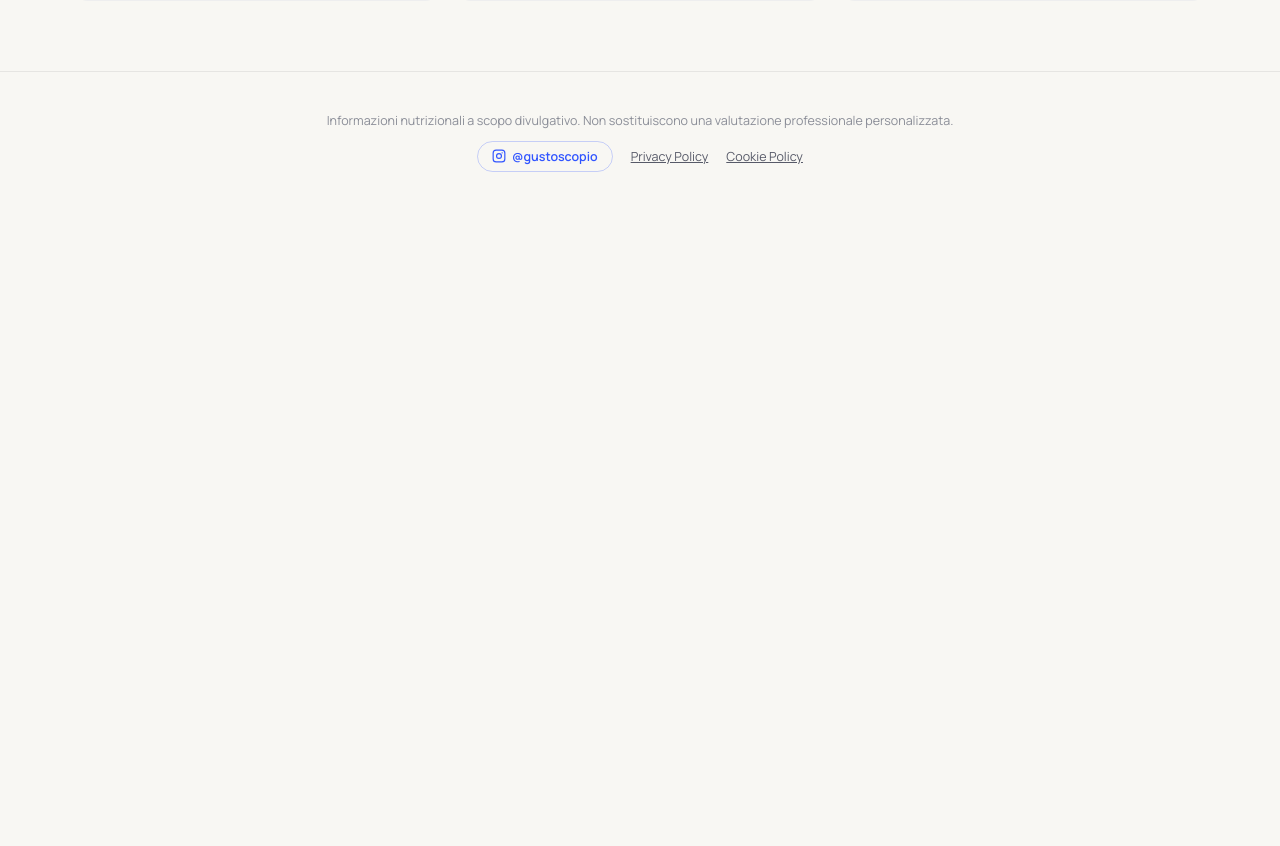
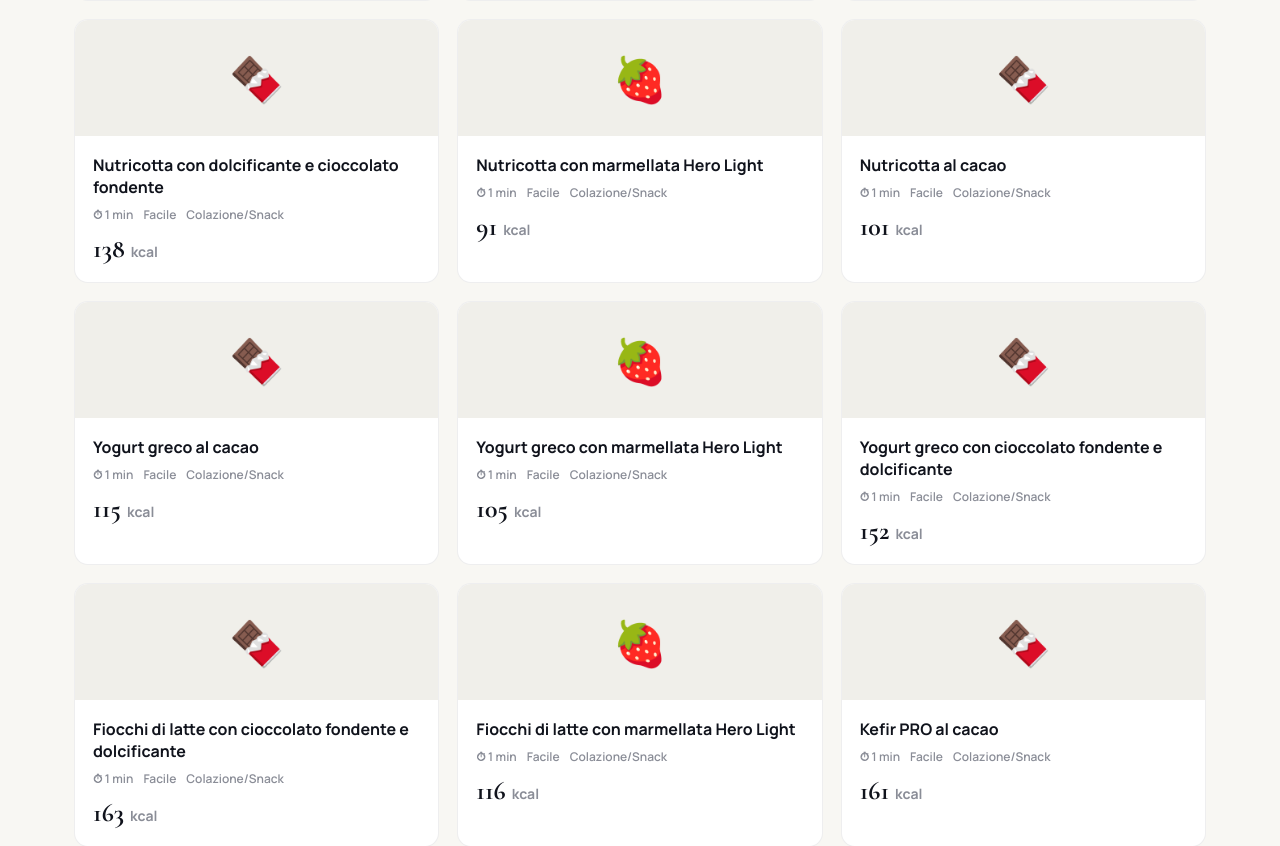
Before and after one commit to davidepalu94/gustoscopio, a React (Vite) app: page /ricette in a window 1280 px wide. Shown: the part 8443-9289 px from the top of the page. Before the commit the page ends 8655 px from the top, so only its background shows below. Built offline with nearby package versions, Linux system fonts and the light colour scheme.

Commit message:
Add files via upload

```diff
--- a/src/foods.js
+++ b/src/foods.js
@@ -229,6 +229,9 @@ export const FOODS = [
   { id: 'chef-select-pizza-margherita-protein', name: 'Pizza Margherita High Protein (Chef Select)', emoji: '🍕', kcal: 163, protein: 15.8, carbs: 13.4, fat: 4.1, fiber: 3, category: 'Cereali & derivati' },
   { id: 'gelatelli-gelato-proteico-cioccolato', name: 'Gelato Proteico al Cioccolato (Gelatelli)', emoji: '🍫', kcal: 157, protein: 7.8, carbs: 19.6, fat: 4.2, fiber: 4.7, category: 'Dolci & snack' },
   { id: 'base-pinsa-di-marco', name: 'Base per pinsa (Di Marco)', emoji: '🍕', kcal: 230, protein: 10.2, carbs: 41, fat: 2.4, fiber: 2, category: 'Cereali & derivati' },
+  { id: 'marmellata-light', name: 'Marmellata Hero Light', emoji: '🍯', kcal: 42, protein: 0.4, carbs: 9.5, fat: 0.2, fiber: 1, category: 'Dolci & snack' },
+  { id: 'dolcificante', name: 'Dolcificante (senza calorie)', emoji: '🥄', kcal: 8, protein: 0, carbs: 2, fat: 0, fiber: 0, category: 'Condimenti' },
+  { id: 'cacao-amaro', name: 'Cacao amaro in polvere', emoji: '🍫', kcal: 228, protein: 19.6, carbs: 11.5, fat: 13.7, fiber: 33, category: 'Dolci & snack' },
 ];
 
 export function calc(food, grams) {
--- a/src/recipes.js
+++ b/src/recipes.js
@@ -1844,6 +1844,196 @@ export const RECIPES = [
     steps: [
       'Versa lo yogurt in una ciotola.',
       'Completa con le noci sopra.',
+    ],
+  },
+  {
+    id: 'nutricotta-dolcificante-cioccolato',
+    name: 'Nutricotta con dolcificante e cioccolato fondente',
+    emoji: '🍫',
+    description: 'Idea veloce per rendere la ricotta proteica più golosa, senza aggiungere zuccheri.',
+    category: 'Colazione/Snack',
+    tags: ['veloce', 'proteico'],
+    time: 1,
+    difficulty: 'Facile',
+    baseServings: 1,
+    ingredients: [
+      { foodId: 'ricotta-proteica-lidl', grams: 150 },
+      { foodId: 'dolcificante', grams: 2 },
+      { foodId: 'cioccolato', grams: 10 },
+    ],
+    steps: [
+      'Mescola la Nutricotta con il dolcificante.',
+      'Completa con il cioccolato fondente a scaglie o pezzetti.',
+    ],
+  },
+  {
+    id: 'nutricotta-marmellata-light',
+    name: 'Nutricotta con marmellata Hero Light',
+    emoji: '🍓',
+    description: 'Il classico abbinamento dolce, in versione a basso contenuto di zuccheri.',
+    category: 'Colazione/Snack',
+    tags: ['veloce', 'proteico'],
+    time: 1,
+    difficulty: 'Facile',
+    baseServings: 1,
+    ingredients: [
+      { foodId: 'ricotta-proteica-lidl', grams: 150 },
+      { foodId: 'marmellata-light', grams: 20 },
+    ],
+    steps: [
+      'Versa la Nutricotta in una ciotola.',
+      'Aggiungi la marmellata Hero Light sopra o mescolata.',
+    ],
+  },
+  {
+    id: 'nutricotta-cacao-dolcificante',
+    name: 'Nutricotta al cacao',
+    emoji: '🍫',
+    description: 'Sembra un dessert, ma è solo ricotta proteica, cacao e dolcificante.',
+    category: 'Colazione/Snack',
+    tags: ['veloce', 'proteico'],
+    time: 1,
+    difficulty: 'Facile',
+    baseServings: 1,
+    ingredients: [
+      { foodId: 'ricotta-proteica-lidl', grams: 150 },
+      { foodId: 'cacao-amaro', grams: 8 },
+      { foodId: 'dolcificante', grams: 2 },
+    ],
+    steps: [
+      'Mescola la Nutricotta con il cacao amaro e il dolcificante fino a colore uniforme.',
+    ],
+  },
+  {
+    id: 'yogurt-greco-cacao-dolcificante',
+    name: 'Yogurt greco al cacao',
+    emoji: '🍫',
+    description: 'Stessa idea della Nutricotta al cacao, con lo yogurt greco al posto della ricotta.',
+    category: 'Colazione/Snack',
+    tags: ['veloce', 'proteico'],
+    time: 1,
+    difficulty: 'Facile',
+    baseServings: 1,
+    ingredients: [
+      { foodId: 'yogurt-greco-0', grams: 170 },
+      { foodId: 'cacao-amaro', grams: 8 },
+      { foodId: 'dolcificante', grams: 2 },
+    ],
+    steps: [
+      'Mescola lo yogurt greco con il cacao amaro e il dolcificante.',
+    ],
+  },
+  {
+    id: 'yogurt-greco-marmellata-light',
+    name: 'Yogurt greco con marmellata Hero Light',
+    emoji: '🍓',
+    description: 'Colazione o snack pronto in pochi secondi.',
+    category: 'Colazione/Snack',
+    tags: ['veloce', 'proteico'],
+    time: 1,
+    difficulty: 'Facile',
+    baseServings: 1,
+    ingredients: [
+      { foodId: 'yogurt-greco-0', grams: 170 },
+      { foodId: 'marmellata-light', grams: 20 },
+    ],
+    steps: [
+      'Versa lo yogurt in una ciotola e aggiungi la marmellata Hero Light.',
+    ],
+  },
+  {
+    id: 'yogurt-greco-cioccolato-dolcificante',
+    name: 'Yogurt greco con cioccolato fondente e dolcificante',
+    emoji: '🍫',
+    description: 'Cremoso e un po\' goloso, senza rinunciare alle proteine.',
+    category: 'Colazione/Snack',
+    tags: ['veloce', 'proteico'],
+    time: 1,
+    difficulty: 'Facile',
+    baseServings: 1,
+    ingredients: [
+      { foodId: 'yogurt-greco-0', grams: 170 },
+      { foodId: 'cioccolato', grams: 10 },
+      { foodId: 'dolcificante', grams: 2 },
+    ],
+    steps: [
+      'Mescola lo yogurt con il dolcificante.',
+      'Completa con il cioccolato fondente a pezzetti.',
+    ],
+  },
+  {
+    id: 'fiocchi-latte-cioccolato-dolcificante',
+    name: 'Fiocchi di latte con cioccolato fondente e dolcificante',
+    emoji: '🍫',
+    description: 'Un\'altra base proteica per la stessa idea golosa.',
+    category: 'Colazione/Snack',
+    tags: ['veloce', 'proteico'],
+    time: 1,
+    difficulty: 'Facile',
+    baseServings: 1,
+    ingredients: [
+      { foodId: 'fiocchi-latte-0', grams: 150 },
+      { foodId: 'cioccolato', grams: 10 },
+      { foodId: 'dolcificante', grams: 2 },
+    ],
+    steps: [
+      'Mescola i fiocchi di latte con il dolcificante.',
+      'Completa con il cioccolato fondente a pezzetti.',
+    ],
+  },
+  {
+    id: 'fiocchi-latte-marmellata-light',
+    name: 'Fiocchi di latte con marmellata Hero Light',
+    emoji: '🍓',
+    description: 'Idea semplice e veloce per variare rispetto allo yogurt.',
+    category: 'Colazione/Snack',
+    tags: ['veloce', 'proteico'],
+    time: 1,
+    difficulty: 'Facile',
+    baseServings: 1,
+    ingredients: [
+      { foodId: 'fiocchi-latte-0', grams: 150 },
+      { foodId: 'marmellata-light', grams: 20 },
+    ],
+    steps: [
+      'Versa i fiocchi di latte in una ciotola e aggiungi la marmellata Hero Light.',
+    ],
+  },
+  {
+    id: 'kefir-pro-cacao-dolcificante',
+    name: 'Kefir PRO al cacao',
+    emoji: '🍫',
+    description: 'Versione da bere della stessa idea, comoda anche fuori casa.',
+    category: 'Colazione/Snack',
+    tags: ['veloce', 'proteico'],
+    time: 1,
+    difficulty: 'Facile',
+    baseServings: 1,
+    ingredients: [
+      { foodId: 'kefir-pro-high-protein', grams: 250 },
+      { foodId: 'cacao-amaro', grams: 8 },
+      { foodId: 'dolcificante', grams: 2 },
+    ],
+    steps: [
+      'Mescola bene il kefir con il cacao amaro e il dolcificante (o frullali insieme per un risultato più omogeneo).',
+    ],
+  },
+  {
+    id: 'philadelphia-protein-marmellata-light',
+    name: 'Philadelphia Protein con marmellata Hero Light',
+    emoji: '🍓',
+    description: 'Un abbinamento dolce-cremoso pronto in pochi secondi.',
+    category: 'Colazione/Snack',
+    tags: ['veloce', 'proteico'],
+    time: 1,
+    difficulty: 'Facile',
+    baseServings: 1,
+    ingredients: [
+      { foodId: 'philadelphia-protein', grams: 100 },
+      { foodId: 'marmellata-light', grams: 20 },
+    ],
+    steps: [
+      'Mescola il Philadelphia Protein con la marmellata Hero Light, o alternale a cucchiaiate.',
     ],
   },
 ];
```
Also changed, not shown: 1 other file (tests, documents, lock files or other folders).
